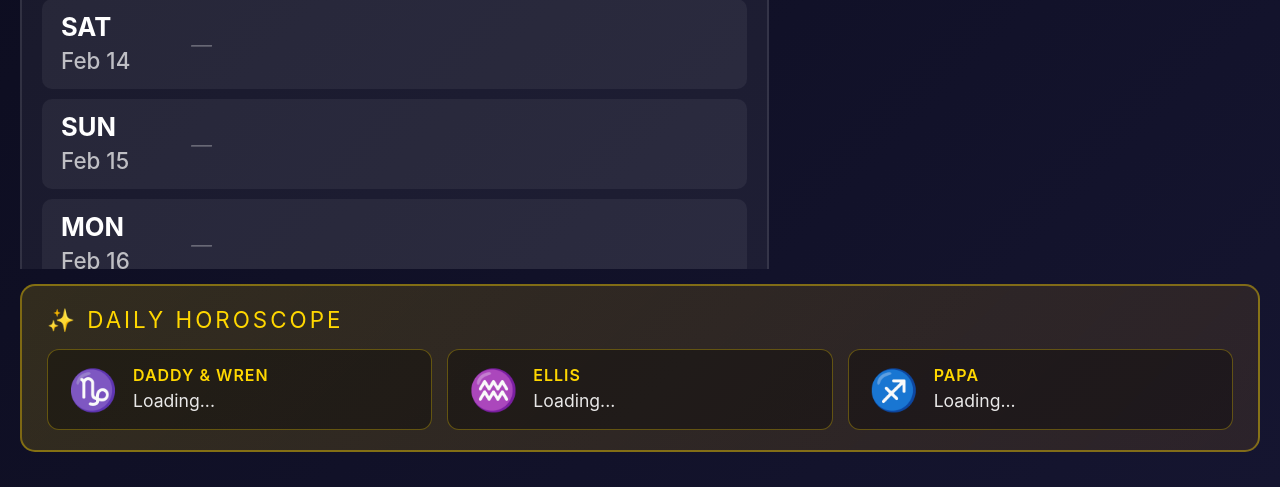
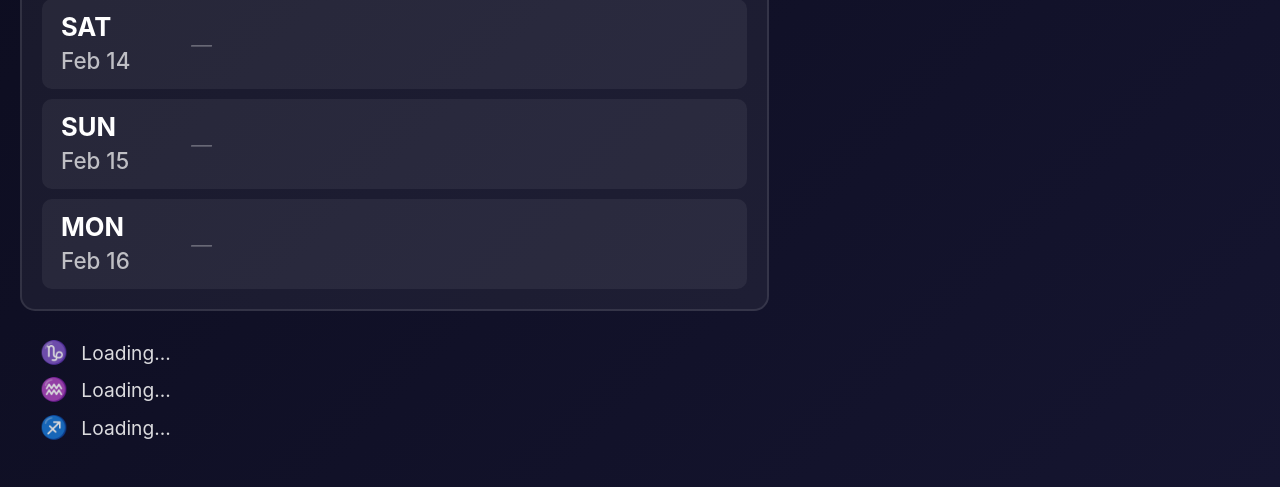
Before and after one commit to unicorn-land-ops/family-dashboard, a Flask app: page / in a window 1280 px wide. Shown: the part 866-1353 px from the top of the page. Run offline with Flask 3, Linux system fonts and the light colour scheme; data that the repository does not hold is empty; parts of the project's set-up code (start-up, migrations or seed data) failed here and were passed over.

Commit message:
Simplify horoscopes to plain text lines at bottom
- Remove boxes, headers, and family member labels from horoscopes
- Each sign is now just symbol + text on a single line with word wrap
- Cleaner, more readable on the portrait display

Co-Authored-By: Claude Opus 4.6 <noreply@anthropic.com>

```diff
--- a/templates/dashboard.html
+++ b/templates/dashboard.html
@@ -97,51 +97,21 @@ body {
 
 /* ASTROLOGY SECTION */
 .astrology-section {
-    background: linear-gradient(135deg, rgba(255, 215, 0, 0.15), rgba(255, 165, 0, 0.1));
-    border-radius: 15px;
-    padding: 20px 25px;
-    border: 2px solid rgba(255, 215, 0, 0.4);
-}
-.astrology-header {
-    font-size: 1.4rem;
-    text-transform: uppercase;
-    letter-spacing: 3px;
-    color: #FFD700;
-    margin-bottom: 15px;
+    padding: 10px 20px;
 }
 .astro-list {
     display: flex;
-    flex-direction: row;
-    gap: 15px;
+    flex-direction: column;
+    gap: 6px;
 }
-.astro-item { flex: 1; }
-.astro-item {
-    display: flex;
-    align-items: flex-start;
-    gap: 15px;
-    background: rgba(0, 0, 0, 0.3);
-    border-radius: 12px;
-    padding: 15px 20px;
-    border: 1px solid rgba(255, 215, 0, 0.3);
+.astro-line {
+    font-size: 1.2rem;
+    color: rgba(255,255,255,0.85);
+    line-height: 1.4;
 }
-.astro-symbol {
-    font-size: 2.5rem;
-    min-width: 50px;
-    text-align: center;
-}
-.astro-name {
-    font-size: 1rem;
-    font-weight: 600;
-    color: #FFD700;
-    margin-bottom: 4px;
-    text-transform: uppercase;
-    letter-spacing: 1px;
-}
-.astro-reading {
-    font-size: 1.1rem;
-    color: rgba(255,255,255,0.9);
-    line-height: 1.4;
-    flex: 1;
+.astro-line .astro-symbol {
+    font-size: 1.4rem;
+    margin-right: 8px;
 }
 
 .main-content {
@@ -416,31 +386,12 @@ body {
         </div>
     </div>
 
-    <!-- ASTROLOGY SECTION - FULL WIDTH BOTTOM -->
+    <!-- ASTROLOGY - FULL WIDTH BOTTOM -->
     <div class="astrology-section">
-        <div class="astrology-header">✨ Daily Horoscope</div>
         <div class="astro-list">
-            <div class="astro-item">
-                <div class="astro-symbol">♑</div>
-                <div>
-                    <div class="astro-name">Daddy & Wren</div>
-                    <div class="astro-reading" id="astro-capricorn">Loading...</div>
-                </div>
-            </div>
-            <div class="astro-item">
-                <div class="astro-symbol">♒</div>
-                <div>
-                    <div class="astro-name">Ellis</div>
-                    <div class="astro-reading" id="astro-aquarius">Loading...</div>
-                </div>
-            </div>
-            <div class="astro-item">
-                <div class="astro-symbol">♐</div>
-                <div>
-                    <div class="astro-name">Papa</div>
-                    <div class="astro-reading" id="astro-sagittarius">Loading...</div>
-                </div>
-            </div>
+            <div class="astro-line"><span class="astro-symbol">♑</span> <span id="astro-capricorn">Loading...</span></div>
+            <div class="astro-line"><span class="astro-symbol">♒</span> <span id="astro-aquarius">Loading...</span></div>
+            <div class="astro-line"><span class="astro-symbol">♐</span> <span id="astro-sagittarius">Loading...</span></div>
         </div>
     </div>
 </div>
```
